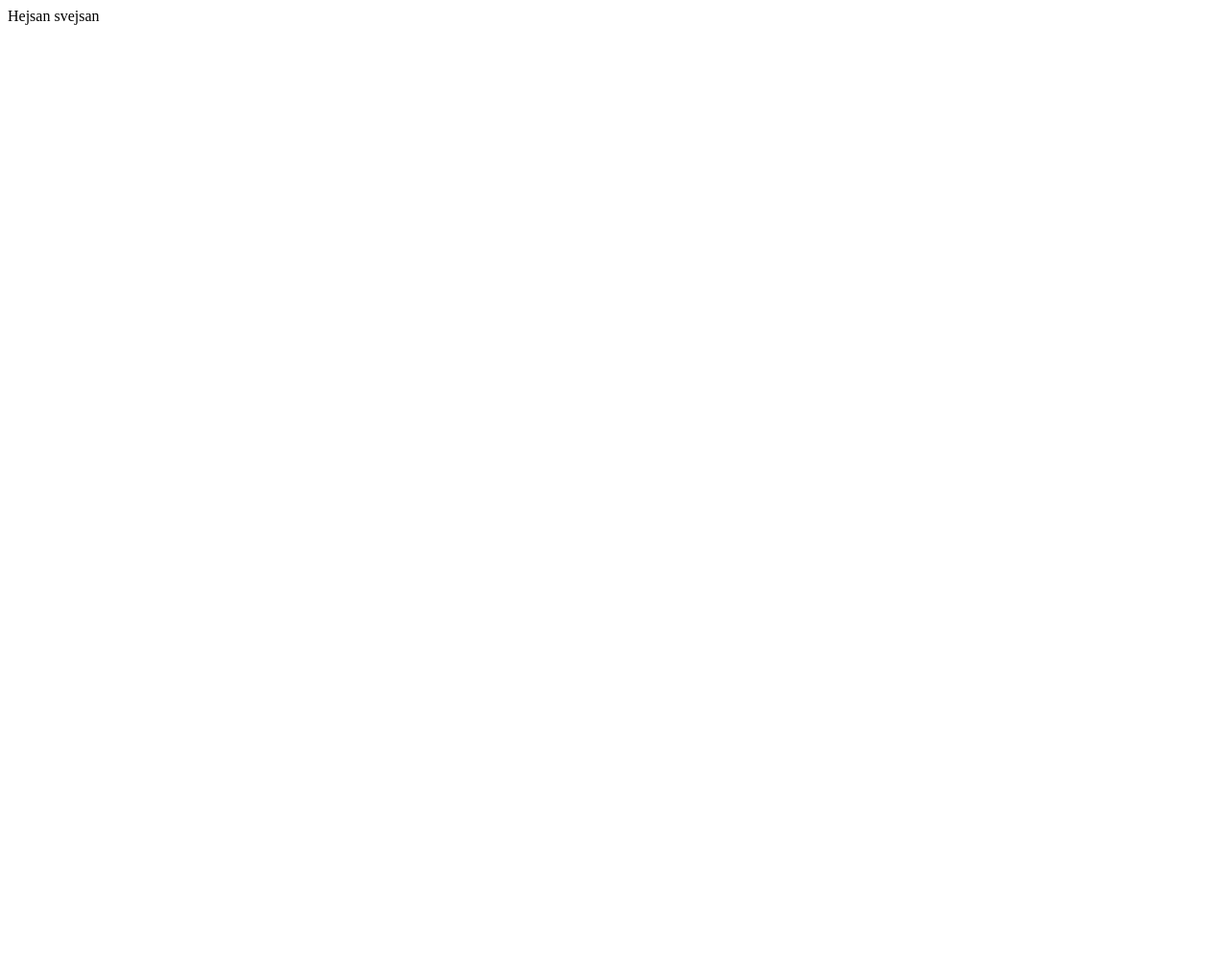
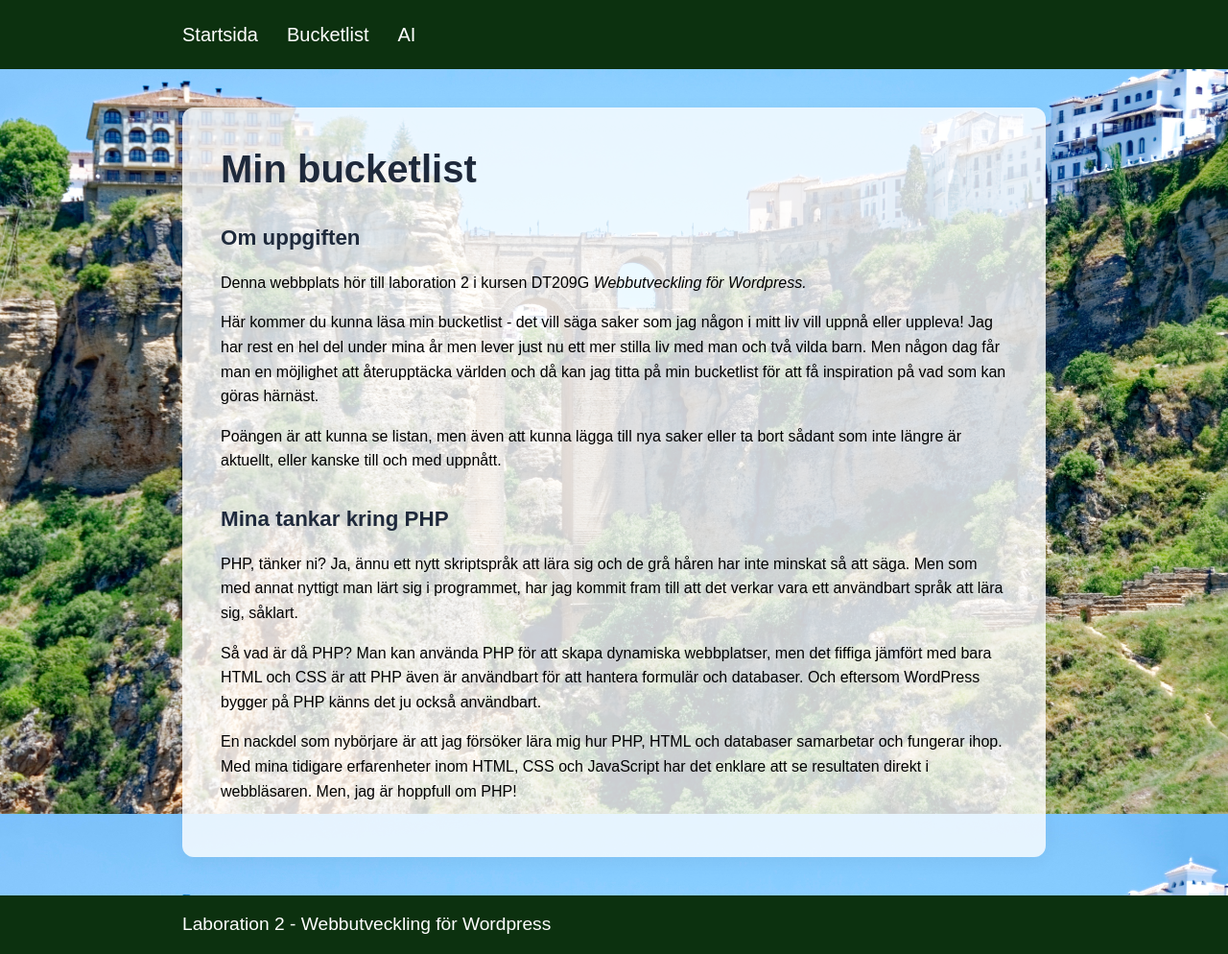
Before and after one commit to elro2506/bucketlist, a PHP site: page / in a window 1280 px wide. Before the commit the page is almost empty. Shown: the whole page at 96% size. Before the commit the page ends 26 px from the top, so only its background shows below. Run offline with PHP 8.4, Linux system fonts and the light colour scheme.

Commit message:
Lagt till CSS och bakgrundsbild

```diff
--- a/css/style.css
+++ b/css/style.css
@@ -0,0 +1,122 @@
+* {
+    box-sizing: border-box;
+}
+
+body {
+    margin: 0;
+    min-height: 100vh;
+    display: flex;
+    flex-direction: column;
+    font-family: Arial, Helvetica, sans-serif;
+    background-image: url("../img/ronda.jpg");
+    background-size: cover;
+    background-position: center;
+    background-repeat: no-repeat;
+    background-attachment: fixed;
+    color: #1e293b;
+    line-height: 1.6;
+}
+
+/* Navigation */
+header {
+    background-color: #0c310f;
+    padding: 20px;
+}
+
+nav {
+    max-width: 900px;
+    margin: 0 auto;
+    display: flex;
+    align-items: center;
+    flex-wrap: wrap;
+    gap: 30px;
+}
+
+nav a {
+    color: #ffffff;
+    text-decoration: none;
+    font-weight: 200;
+    font-size: 20px;
+}
+
+nav a:hover {
+    color: #82fa92;
+}
+
+
+main {
+    width: calc(100% - 40px);
+    max-width: 900px;
+    margin: 40px auto;
+    padding: 40px;
+    background-color: rgb(255, 255, 255, 0.8);
+    border-radius: 12px;
+    box-shadow: 0 4px 20px rgba(0, 0, 0, 0.05);
+    flex: 1;
+}
+
+main p {
+    color: black;
+}
+
+
+h1 {
+    font-size: 2.5rem;
+    line-height: 1.2;
+    margin: 0 0 30px;
+}
+
+h2 {
+    font-size: 1.4rem;
+    margin: 30px 0 10px;
+}
+
+p {
+    color: #475569;
+}
+
+
+footer {
+    background-color: #0c310f;
+    text-align: left;
+    padding: 15px 20px;
+}
+
+.footer-size {
+    width: 900px;
+    margin: 0 auto;
+}
+footer p {
+    margin: 0;
+    font-size: 1.2rem;
+    color: white;
+}
+
+/* Mobilanpassning */
+@media (max-width: 600px) {
+    header {
+        padding: 16px;
+    }
+
+    nav {
+        gap: 15px;
+    }
+
+    nav a {
+        font-size: 0.9rem;
+    }
+
+    main {
+        width: calc(100% - 24px);
+        margin: 20px auto;
+        padding: 24px;
+    }
+
+    h1 {
+        font-size: 2rem;
+    }
+
+    h2 {
+        font-size: 1.25rem;
+    }
+}
--- a/index.php
+++ b/index.php
@@ -1 +1,49 @@
-<?php echo "Hejsan svejsan"; ?>
+<!DOCTYPE html>
+<html lang="sv">
+
+<head>
+    <meta charset="UTF-8">
+    <meta name="viewport" content="width=device-width, initial-scale=1.0">
+    <title>Startsida</title>
+    <link rel="stylesheet" href="css/style.css">
+</head>
+
+<body>
+    <header>
+        <nav>
+            <a href="index.php">Startsida</a>
+            <a href="bucketlist.php">Bucketlist</a>
+            <a href="ai.php">AI</a>
+        </nav>
+    </header>
+    <main>
+        <h1>Min bucketlist</h1>
+        <h2>Om uppgiften</h2>
+        <p>Denna webbplats hör till laboration 2 i kursen DT209G <i>Webbutveckling för Wordpress.</i></p>
+        <p>Här kommer du kunna läsa min bucketlist - det vill säga saker som jag någon i mitt liv vill uppnå eller uppleva!
+            Jag har rest en hel del under mina år men lever just nu ett mer stilla liv med man och två vilda barn. Men någon dag
+            får man en möjlighet att återupptäcka världen och då kan jag titta på min bucketlist för att få inspiration på vad som
+            kan göras härnäst.
+        </p>
+        <p>Poängen är att kunna se listan, men även att kunna lägga till nya saker eller ta bort sådant som inte längre är aktuellt, eller
+            kanske till och med uppnått.
+        </p>
+        <h2>Mina tankar kring PHP</h2>
+        <p>PHP, tänker ni? Ja, ännu ett nytt skriptspråk att lära sig och de grå håren har inte minskat så att säga. Men som med annat nyttigt man
+            lärt sig i programmet, har jag kommit fram till att det verkar vara ett användbart språk att lära sig, såklart.
+        </p>
+        <p>Så vad är då PHP? Man kan använda PHP för att skapa dynamiska webbplatser, men det fiffiga jämfört med bara HTML och CSS är att
+            PHP även är användbart för att hantera formulär och databaser. Och eftersom WordPress bygger på PHP känns det ju också användbart.
+        </p>
+        <p>En nackdel som nybörjare är att jag försöker lära mig hur PHP, HTML och databaser samarbetar och fungerar ihop. Med mina tidigare
+            erfarenheter inom HTML, CSS och JavaScript har det enklare att se resultaten direkt i webbläsaren. Men, jag är hoppfull om PHP!
+        </p>
+    </main>
+    <footer>
+        <div class="footer-size">
+            <p>Laboration 2 - Webbutveckling för Wordpress</p>
+        </div>
+    </footer>
+</body>
+
+</html>
```
Also changed, not shown: img/ronda.jpg (added), 1 other file.
